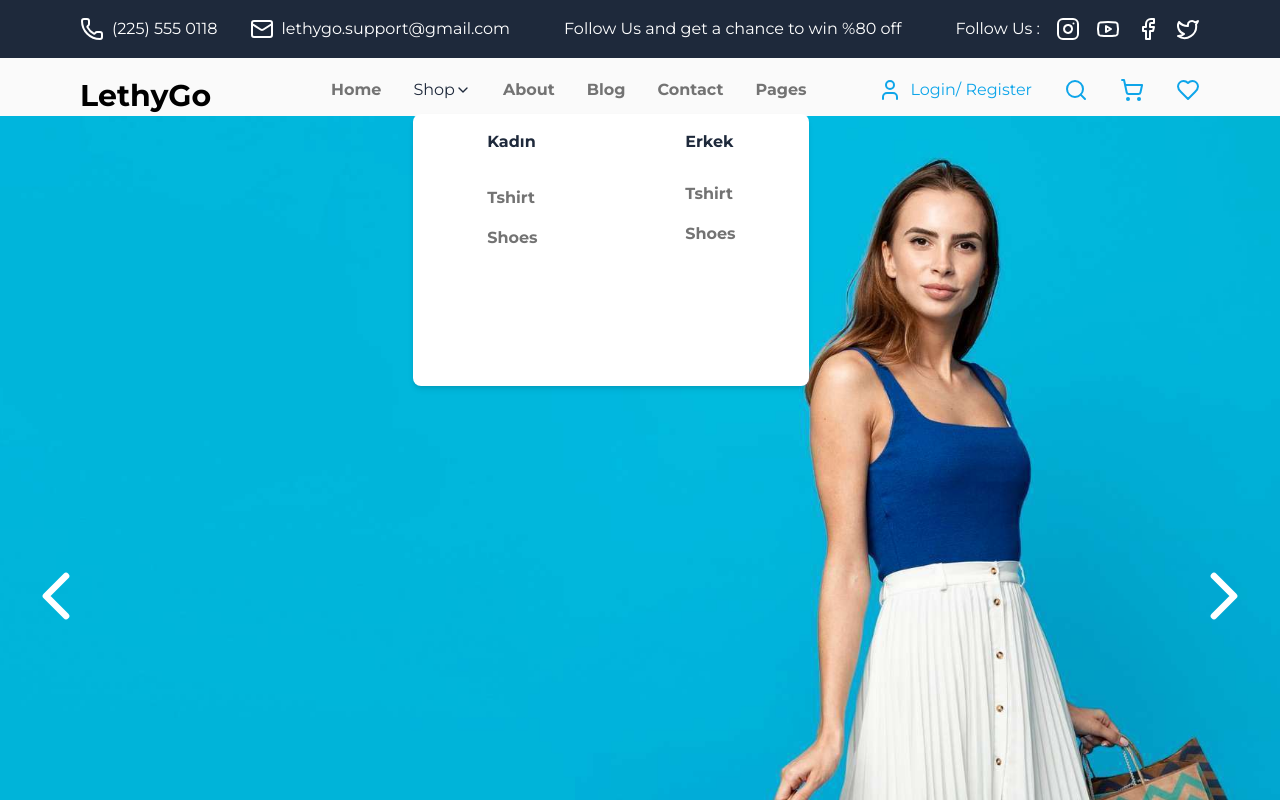
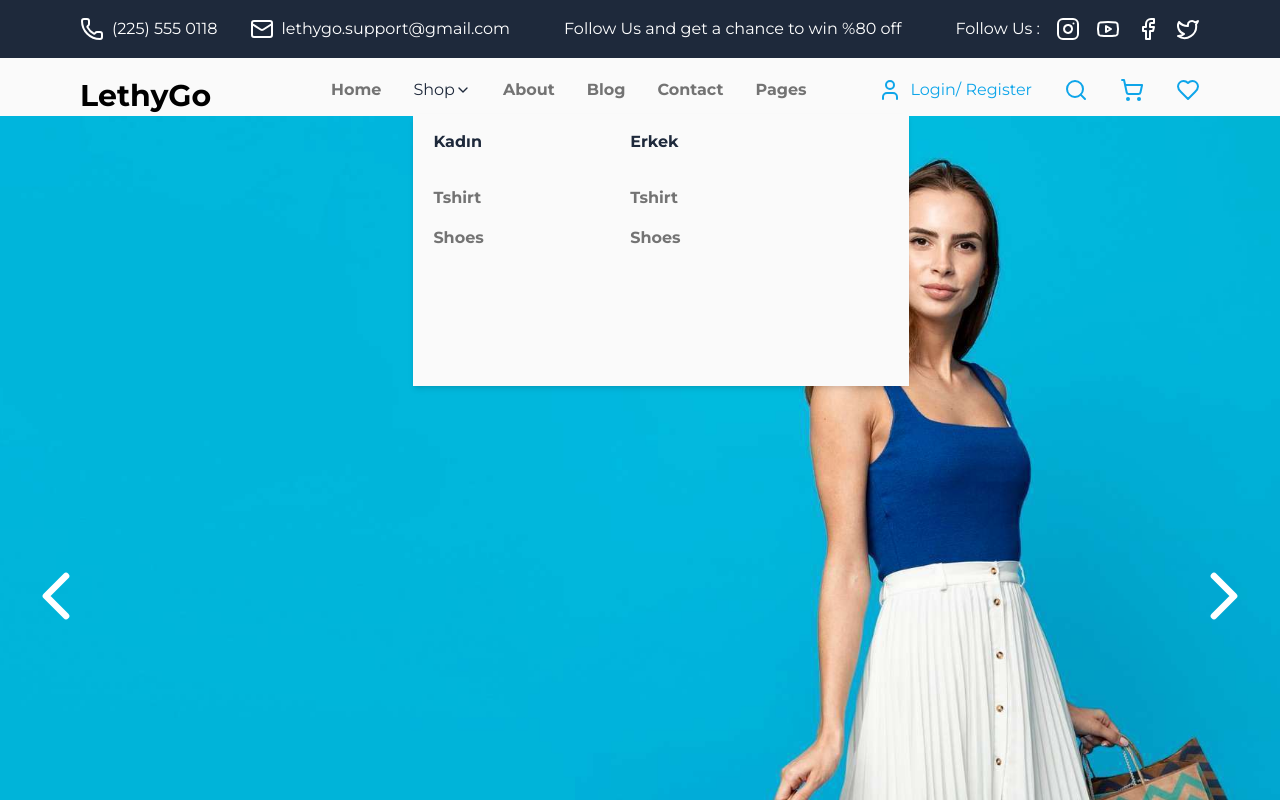
Before and after one commit to Feyzanur-Ak/LethyGo, a React (Vite) app in the folder LethyGo/: page / in a window 1280 px wide. Both pictures are taken after a click on the button "Shop". Shown: the top 800 px of the page. Built offline with nearby package versions, Linux system fonts and the light colour scheme.

Commit message:
DropDown Menu düzenleme

```diff
--- a/LethyGo/src/layout/DropDownMenu.jsx
+++ b/LethyGo/src/layout/DropDownMenu.jsx
@@ -18,10 +18,9 @@ const DropDownMenu = () => {
         <ChevronDown className="w-4 h-4 relative top-1"/>
       </button>
       {isOpen && (
-      <div className="absolute mt-3 py-4 bg-white shadow-md rounded-lg w-[396px] h-[272px] z-50 ">
-        <div className="cursor-pointer" >
-            <div className="flex flex-row justify-around gap-8 px-4 ">
-                <div className="flex flex-col  gap-2">
+      <div className="absolute mt-3 py-4 bg-neutral-50 shadow-md  w-[496px] h-[272px] z-50 cursor-pointer ">
+            <div className="flex flex-row items-left gap-12    ">
+                <div className="flex flex-col ml-5  gap-2 text-left w-[30%]">
                     <h4 className="text-slate-800 font-semibold">Kadın</h4>
                     <ul className="flex flex-col gap-4 text-neutral-500 py-6">
                         <li > <a href="#" ></a>Tshirt {/* Linkler güncellenecek sayfalar oluşturuldukça*/}
@@ -29,7 +28,7 @@ const DropDownMenu = () => {
                         <li><a href="#" ></a>Shoes </li>
                     </ul>
                 </div>
-                <div className="flex flex-col gap-1">
+                <div className="flex flex-col  gap-2 text-left w-[30%] ">
                     <h4 className="text-slate-800 font-semibold">Erkek</h4>
                     <ul className="flex flex-col gap-4 text-neutral-500 py-6">
                         <li> <a href="#"></a>Tshirt</li>
@@ -37,7 +36,6 @@ const DropDownMenu = () => {
                     </ul>
                 </div>
             </div>
-        </div>
       </div>
       )}
     </div>
```
